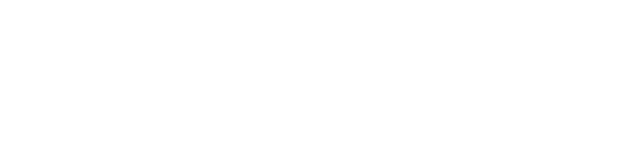
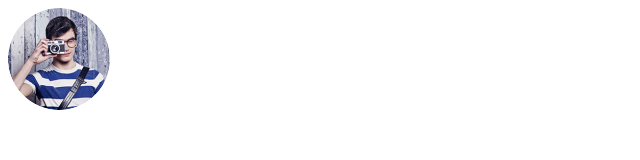
Before and after one commit to js-tasks-ru/htmlcss-20220120_alexander-kuimov, a website: page 06-lection4/01-avatar/index.html in a window 1280 px wide. Shown: the whole page, without its empty margins (0-640 px from the left). Drawn offline with Linux system fonts and the light colour scheme.

Commit message:
Add homework 6-1

```diff
--- a/06-lection4/01-avatar/avatar.css
+++ b/06-lection4/01-avatar/avatar.css
@@ -0,0 +1,13 @@
+.avatar {
+    display: flex;
+    width: 102px;
+    height: 102px;
+    border-radius: 50%;
+    overflow: hidden;
+}
+
+.avatar__image {
+    width: 100%;
+    height: 100%;
+    object-fit: cover;
+}
--- a/06-lection4/01-avatar/index.html
+++ b/06-lection4/01-avatar/index.html
@@ -6,6 +6,8 @@
         <link rel="stylesheet" href="./avatar.css">
     </head>
     <body>
-
+        <div class="avatar">
+            <img src="../../assets/images/avatar.png" alt="avatar image" class="avatar__image">
+        </div>
     </body>
 </html>
```
Also changed, not shown: assets/images/avatar.png (added).
